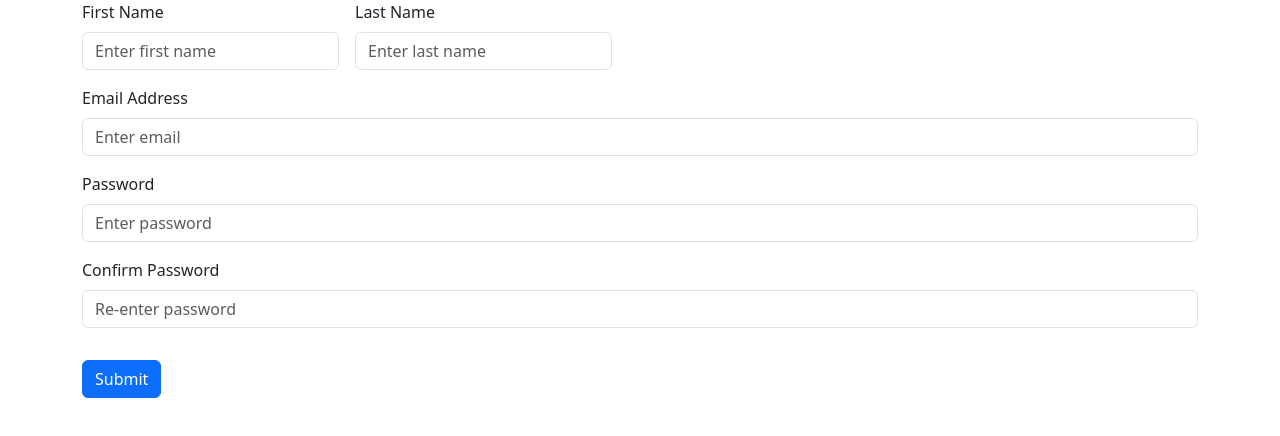
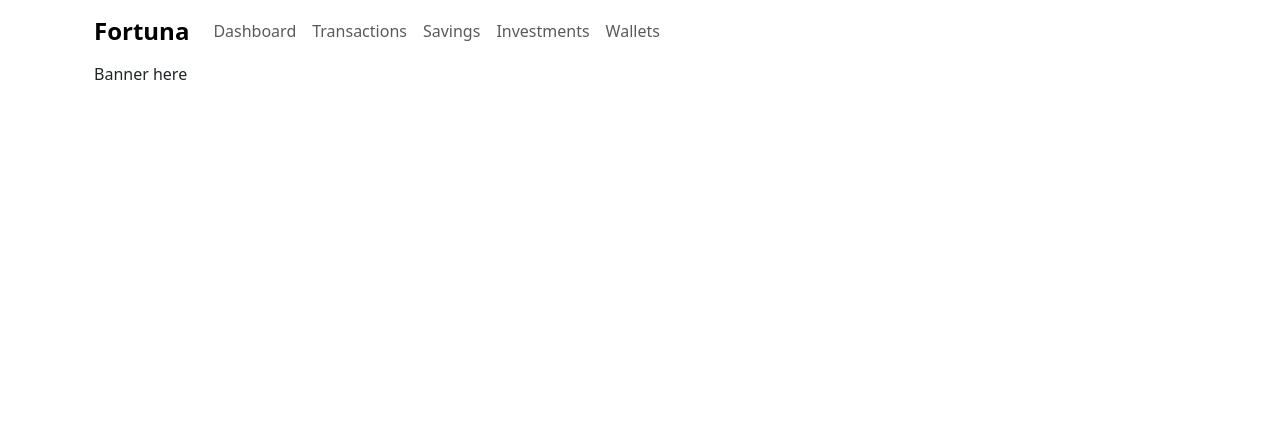
Before and after one commit to kazeulo/fortuna, a React (Create React App) app: page / in a window 1280 px wide. Shown: the top 436 px of the page. Built offline with nearby package versions, Linux system fonts and the light colour scheme.

Commit message:
feat: home page

```diff
--- a/src/App.js
+++ b/src/App.js
@@ -6,7 +6,8 @@ import './css/variables.css';
 // import Header from './components/partials/header';
 
 // main pages
-import Signup from './components/main pages/signup';
+import Home from './components/main pages/home';
+// import Signup from './components/main pages/signup';
 
 
 function App() {
@@ -14,7 +15,7 @@ function App() {
     <div className="App">
       {/* <Spinner animation="grow" /> */}
       {/* <Header /> */}
-      <Signup />
+      <Home />
     </div>
   );
 }
--- /dev/null
+++ b/src/components/main pages/home.js
@@ -0,0 +1,22 @@
+import React from 'react';
+// import Banner from 'react-bootstrap/Banner';
+import Container from 'react-bootstrap/Container';
+import Header from './../partials/header';
+
+//css
+import '../../css/main pages/home.css';
+
+const Home = () => {
+    return (
+        <Container>
+            <Header />
+
+            <Container className='banner'>
+                Banner here
+            </Container>
+        </Container>
+
+    )
+}
+
+export default Home;
--- a/src/components/main pages/signup.js
+++ b/src/components/main pages/signup.js
@@ -3,11 +3,13 @@ import Container from 'react-bootstrap/Container';
 import Button from 'react-bootstrap/Button';
 import Form from 'react-bootstrap/Form';
 
+import '../../css/main pages/signup.css';
+
 const Signup = () => {
 
     return (
         <Container>
-            <Form>
+            <Form className="userAuth-form mx-auto">
                 <div className="d-flex gap-3">
                     <Form.Group className="mb-3" controlId="email">
                         <Form.Label>First Name</Form.Label>
--- /dev/null
+++ b/src/css/main pages/signup.css
@@ -0,0 +1,12 @@
+body{
+    background-color: rgb(235, 235, 235) !important;
+    display: flex;
+    justify-content: center;
+}
+
+.userAuth-form{
+    min-width: 400px;
+    width: 500px;
+    background-color: white;
+    padding: 30px 20px;
+}
--- a/src/css/partials/header.css
+++ b/src/css/partials/header.css
@@ -1,5 +1,4 @@
 .navbar{
-    background: white;
     padding: 15px 0;
 }
 
```
Also changed, not shown: src/css/main pages/home.css (added).
